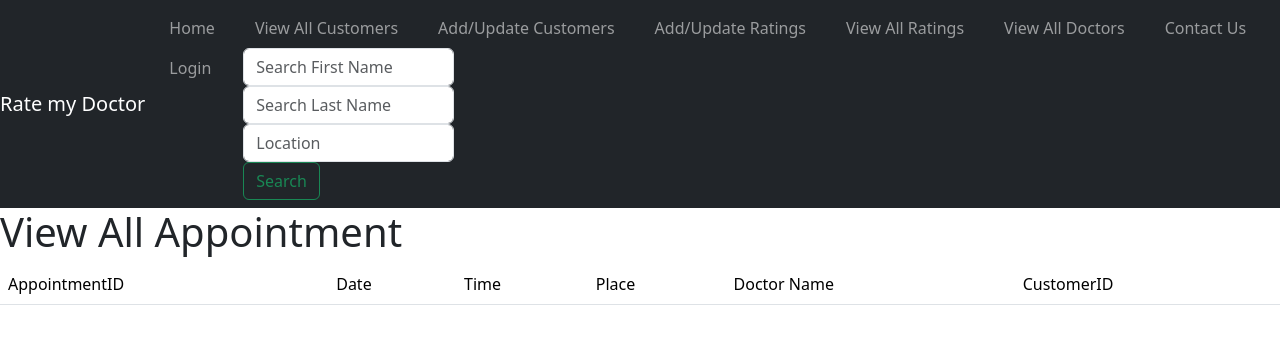
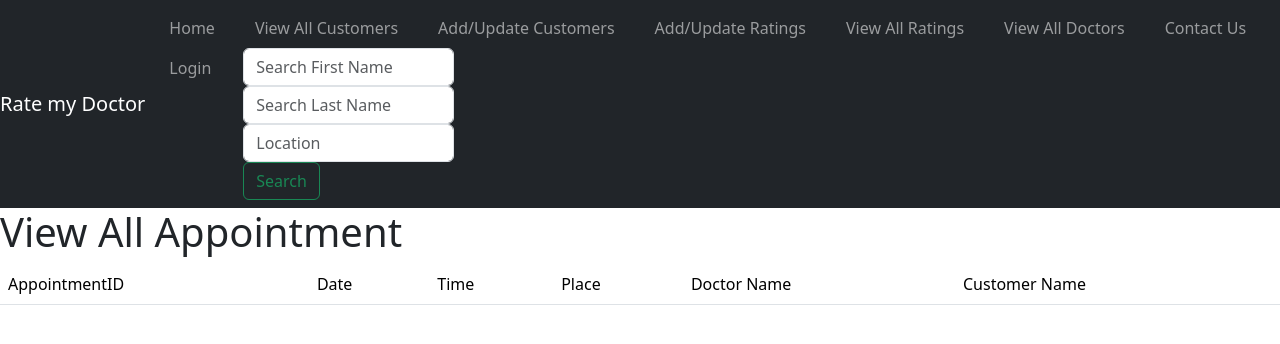
Before and after one commit to vivelaviet/RateMyDoctor, a PHP site: page /View_Appointment.php in a window 1280 px wide. Shown: the top 344 px of the page. Run offline with PHP 8.4, Linux system fonts and the light colour scheme; data that the repository does not hold is empty; a stand-in replaces the project's code that opens the database connection.

Commit message:
Changed CustomerID to Customer Name

```diff
--- a/View_Appointment.php
+++ b/View_Appointment.php
@@ -28,7 +28,7 @@
     <td>Time</td>
     <td>Place</td>
     <td>Doctor Name</td>
-    <td>CustomerID</td>
+    <td>Customer Name</td>
     </tr>
     <?php
     include_once 'db.php';
```
